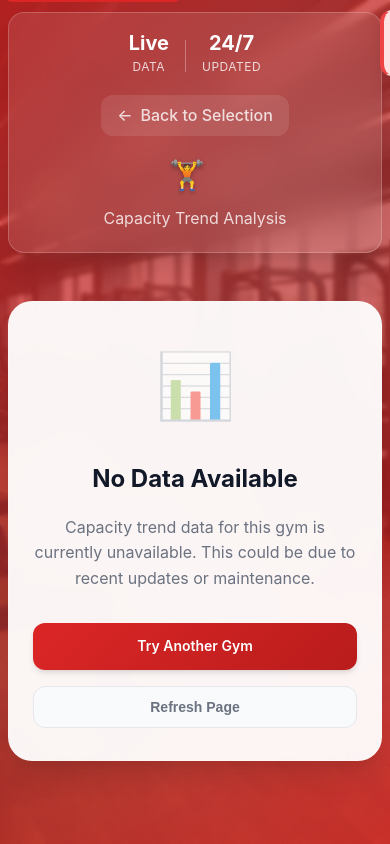
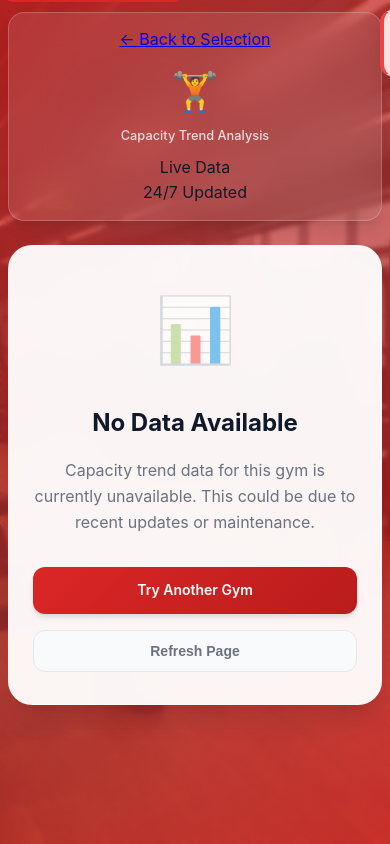
Before and after one commit to dillonchong01/ActiveSG-Gym-Capacity, a Flask app: template templates/gym_page.html in a window 390 px wide. Run offline with Flask 3, Linux system fonts and the light colour scheme; the template is opened without the code that fills it, so the values that code supplies are empty.

Commit message:
Update styles.css

```diff
--- a/static/css/styles.css
+++ b/static/css/styles.css
@@ -548,95 +528,72 @@
   background: var(--bg-glass);
   backdrop-filter: blur(20px);
   border: 1px solid rgba(255, 255, 255, 0.2);
-  border-radius: var(--radius-2xl);
-  padding: 2rem;
-  margin-bottom: 3rem;
-  box-shadow: var(--shadow-xl);
+  border-radius: var(--radius-xl);
+  padding: 1.25rem 1.5rem;
+  margin-bottom: 2rem;
+  box-shadow: var(--shadow-lg);
 }
 
 .header-content {
   display: flex;
   align-items: center;
   justify-content: space-between;
-  flex-wrap: wrap;
   gap: 1rem;
 }
 
-.breadcrumb-link {
+.back-button {
   display: flex;
   align-items: center;
   gap: 0.5rem;
-  color: rgba(255, 255, 255, 0.8);
+  color: rgba(255, 255, 255, 0.9);
   text-decoration: none;
-  font-weight: 500;
+  font-weight: 600;
+  font-size: 0.875rem;
   transition: all var(--transition-fast);
-  padding: 0.5rem 1rem;
-  border-radius: var(--radius-lg);
+  padding: 0.5rem 0.75rem;
+  border-radius: var(--radius-md);
   background: rgba(255, 255, 255, 0.1);
+  border: 1px solid rgba(255, 255, 255, 0.2);
+  flex-shrink: 0;
 }
 
-.breadcrumb-link:hover {
+.back-button:hover {
   color: var(--text-white);
   background: rgba(255, 255, 255, 0.2);
-  transform: translateX(-3px);
+  transform: translateX(-2px);
 }
 
-.gym-title-section {
+.back-icon {
+  font-size: 1rem;
+}
+
+.gym-info {
   text-align: center;
   flex: 1;
 }
 
-.gym-title {
+.gym-name {
   display: flex;
   align-items: center;
   justify-content: center;
-  gap: 1rem;
-  font-size: clamp(1.5rem, 4vw, 2.5rem);
+  gap: 0.75rem;
+  font-size: clamp(1.25rem, 3vw, 1.75rem);
   font-weight: 800;
   color: var(--text-white);
-  margin-bottom: 0.5rem;
+  margin-bottom: 0.25rem;
   text-shadow: 0 2px 4px rgba(0, 0, 0, 0.3);
 }
 
 .gym-icon {
   font-size: 1.2em;
+  flex-shrink: 0;
 }
 
 .gym-subtitle {
   color: rgba(255, 255, 255, 0.8);
-  font-size: 1rem;
+  font-size: 0.875rem;
   margin: 0;
-}
-
-.header-stats {
-  display: flex;
-  align-items: center;
-  gap: 1rem;
-}
-
-.stat-item {
-  text-align: center;
-  color: var(--text-white);
-}
-
-.stat-value {
-  display: block;
-  font-size: 1.25rem;
-  font-weight: 700;
-  line-height: 1;
-}
-
-.stat-label {
-  font-size: 0.75rem;
-  opacity: 0.8;
-  text-transform: uppercase;
-  letter-spacing: 0.5px;
-}
-
-.stat-divider {
-  width: 1px;
-  height: 2rem;
-  background: rgba(255, 255, 255, 0.3);
+  font-weight: 500;
 }
 
 /* ============================
@@ -1041,23 +998,33 @@
   }
 
   .hero-section {
-    padding: 2rem 0;
+    padding: 1.5rem 0;
     margin-bottom: 2rem;
   }
 
   .selector-card,
-  .info-card,
+  .info-card {
+    padding: 1.5rem;
+  }
+
   .gym-header {
-    padding: 1.5rem;
+    padding: 1rem;
+    margin-bottom: 1.5rem;
   }
 
   .header-content {
     flex-direction: column;
     text-align: center;
+    gap: 0.75rem;
   }
 
-  .header-stats {
+  .back-button {
+    align-self: flex-start;
     order: -1;
+  }
+
+  .gym-info {
+    order: 0;
   }
 
   .graphs-container {
@@ -1113,6 +1075,27 @@
   .gym-select {
     padding: 0.875rem 2.5rem 0.875rem 0.875rem;
     font-size: 0.9rem;
+  }
+
+  .gym-header {
+    padding: 0.875rem;
+  }
+
+  .header-content {
+    gap: 0.5rem;
+  }
+
+  .back-button {
+    font-size: 0.8rem;
+    padding: 0.375rem 0.625rem;
+  }
+
+  .gym-name {
+    font-size: 1.125rem;
+  }
+
+  .gym-subtitle {
+    font-size: 0.8rem;
   }
 
   .no-data-card {
```
Also changed, not shown: other parts of static/css/styles.css (+2 -27 lines).
